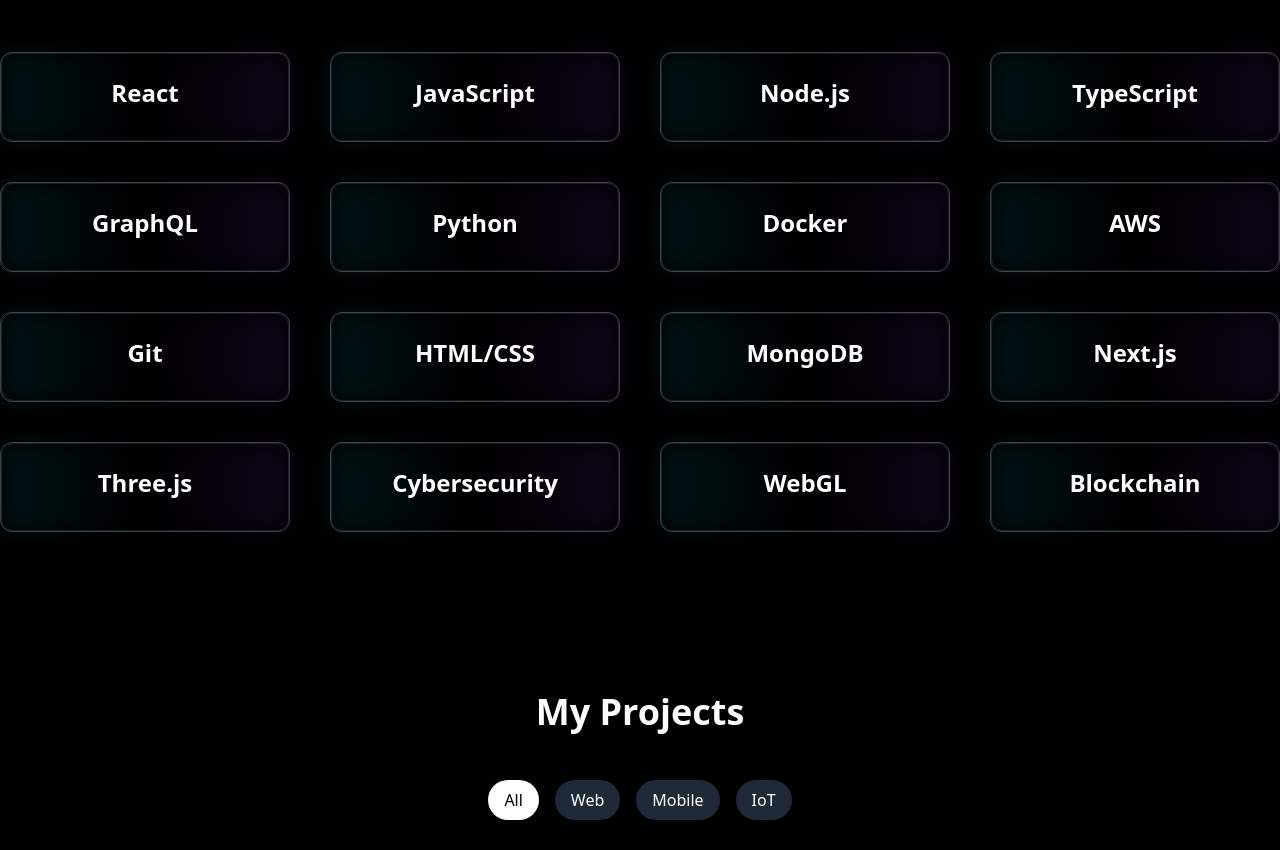
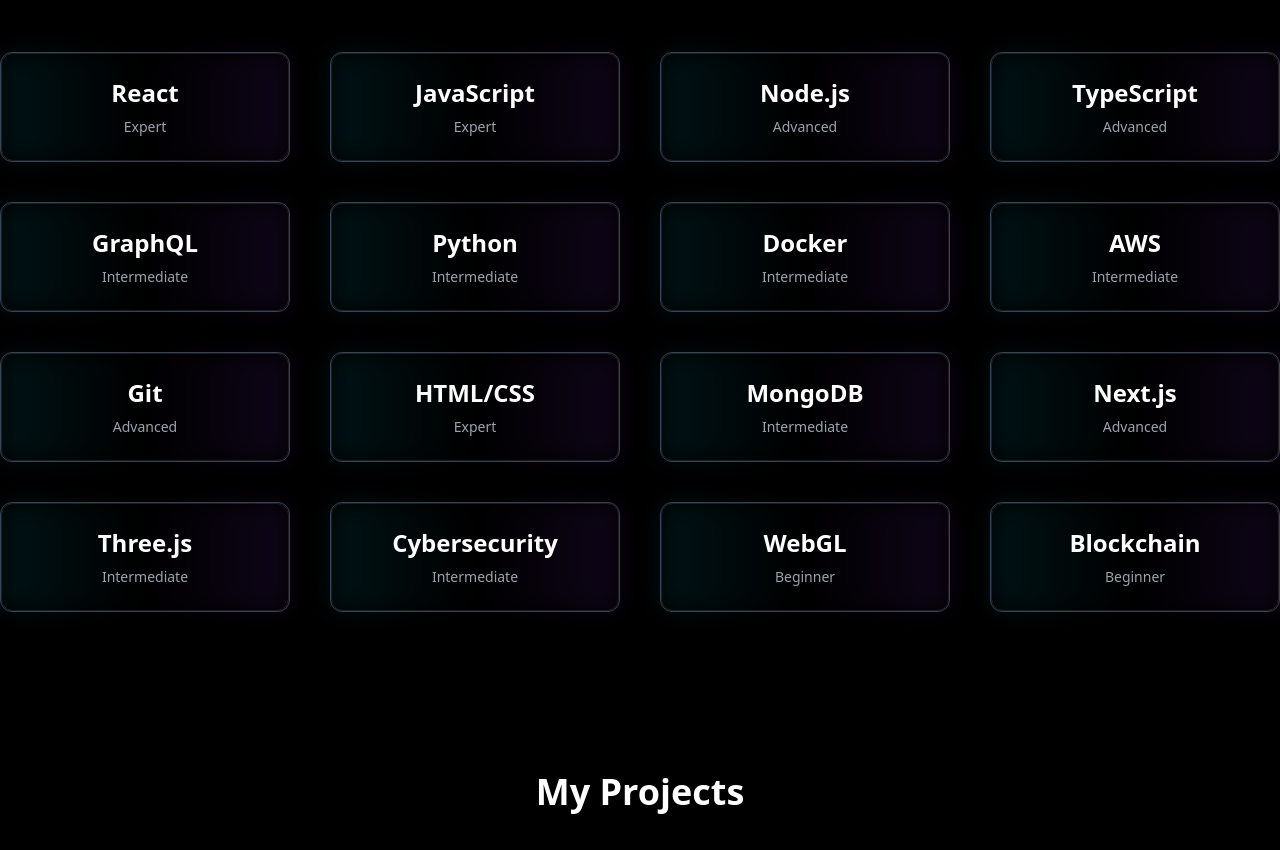
Before and after one commit to Muhammadd-01/Affan-s-Portfolio-Final-, a React (Vite) app: page / in a window 1280 px wide. Shown: the part 1585-2435 px from the top of the page. Built offline with nearby package versions, Linux system fonts and the light colour scheme; grey boxes are pictures that could not be loaded; the HTML template or start-up script is replaced by a standard one.

Commit message:
Portfolio

```diff
--- a/src/components/Skills.jsx
+++ b/src/components/Skills.jsx
@@ -51,6 +51,14 @@
               >
                 {skill.name}
               </motion.h3>
+              <motion.p
+                className="text-gray-400 text-sm group-hover:text-gray-200 transition-colors duration-300"
+                initial={{ x: 50, opacity: 0 }}
+                animate={{ x: 0, opacity: 1 }}
+                transition={{ duration: 0.5, delay: index * 0.2 }}
+              >
+                {skill.level}
+              </motion.p>
             </div>
             <div className="absolute inset-0 rounded-xl border border-white border-opacity-10 group-hover:border-opacity-50 transition-all duration-500"></div>
           </motion.div>
```
